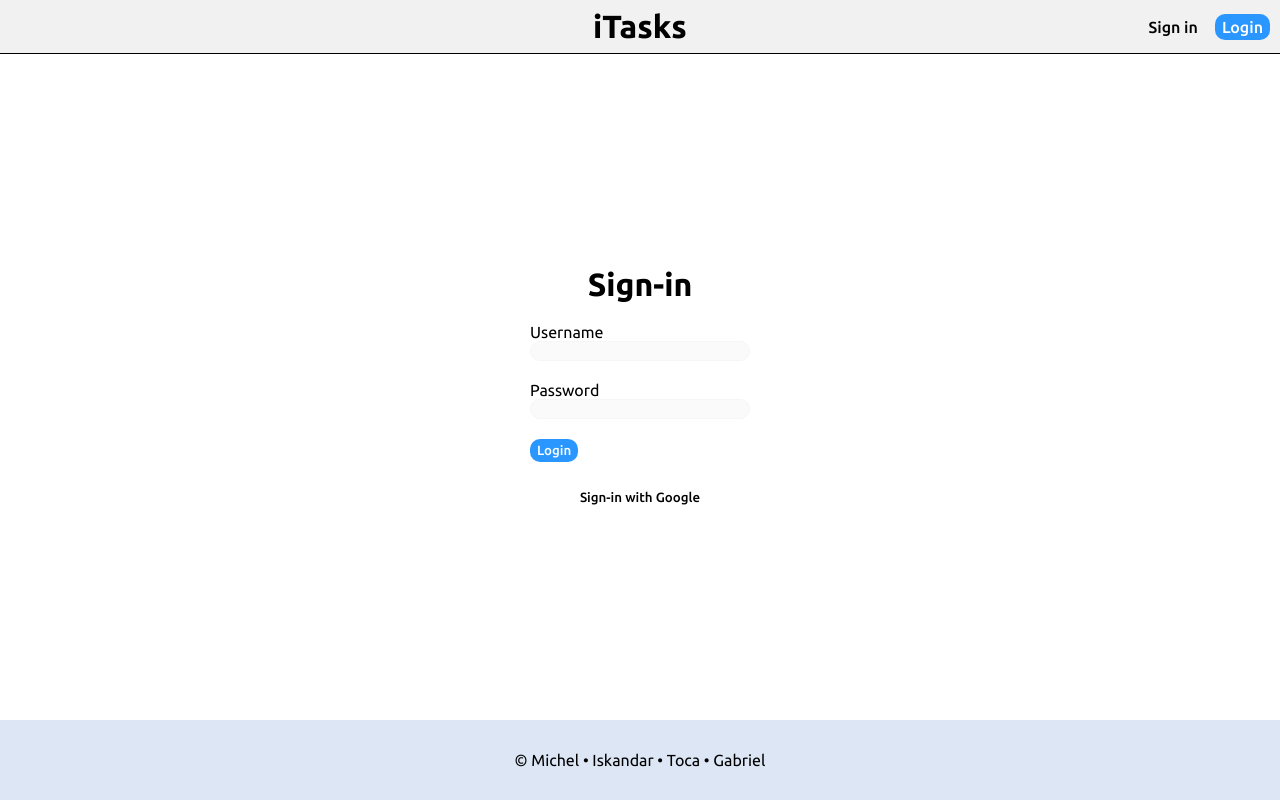
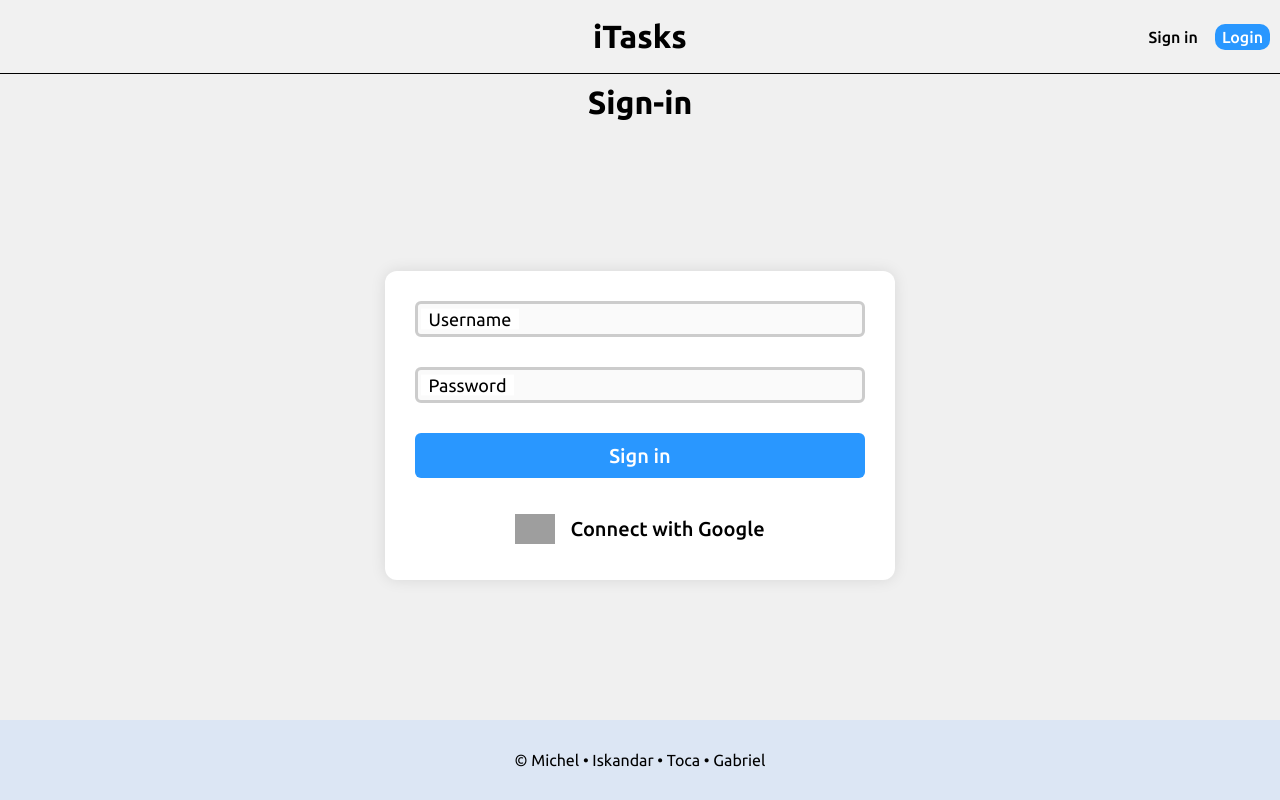
Before and after one commit to freshkii/iTask, a Flask app: page /sign-in in a window 1280 px wide. Run offline with Flask 3, Linux system fonts and the light colour scheme; some libraries are stand-ins or nearby versions; grey boxes are pictures that could not be loaded.

Commit message:
Style auth page

```diff
--- a/static/auth.css
+++ b/static/auth.css
@@ -1,33 +1,123 @@
 .provider-container {
   margin-top: 3vh;
 }
-
 #form {
   display: flex;
   align-items: center;
   justify-content: center;
   flex-direction: column;
+  height: 100%;
   position: relative;
-    animation: fade_in 0.3s;
+  animation: fade_in 1.3s;
+  zoom: 150%;
 }
 
-#form .container {
+body {
   display: flex;
-    align-items: flex-start;
-    flex-direction: column;
+  justify-content: center;
+  align-items: center;
+  height: 100vh;
+  margin: 0;
+  background-color: #f0f0f0;
 }
 
-#form .container p {
-    margin: 20px 0 0 0;
+.form-container {
+  background: #ffffff;
+  padding: 20px;
+  border-radius: 8px;
+  box-shadow: 0 0 10px rgba(0, 0, 0, 0.1);
 }
 
-#form .container .input {
-    display: flex;
-    flex-direction: column;
-    align-items: flex-start;
-    margin: 20px 0 0 0;
+.input-container {
+  position: relative;
+  width: 300px;
+  margin-bottom: 20px;
 }
 
-#form .container .button {
-    margin-top: 20px;
+input[type="text"],
+input[type="password"] {
+  width: 100%;
+  padding: 10px;
+  border: 2px solid #ccc;
+  border-radius: 4px;
+  outline: none;
+  transition:
+    border-color 0.3s ease,
+    box-shadow 0.3s ease;
 }
+
+input[type="text"]:focus,
+input[type="text"]:valid,
+input[type="password"]:focus,
+input[type="password"]:valid {
+  border-color: #007bff;
+  box-shadow: 0 0 5px rgba(0, 123, 255, 0.5);
+}
+
+.input-label {
+  position: absolute;
+  font-size: 12px;
+  top: 50%;
+  left: 10px;
+  transform: translate(-6px, -50%);
+  background: #ffffff;
+  padding: 0 5px;
+  transition:
+    top 0.3s ease,
+    font-size 0.3s ease,
+    transform 0.3s ease;
+  cursor: text;
+}
+
+input[type="text"]:focus + .input-label,
+input[type="text"]:valid + .input-label,
+input[type="password"]:focus + .input-label,
+input[type="password"]:valid + .input-label {
+  top: -5px;
+  font-size: 10px;
+  transform: translate(-5px);
+  color: #007bff;
+}
+
+.google-container {
+  position: relative;
+  width: 300px;
+  margin-bottom: 20px;
+}
+
+input[type="submit"] {
+  width: 100%;
+  padding: 7px;
+  border: none;
+  border-radius: 4px;
+  background-color: #007bff;
+  color: #ffffff;
+  cursor: pointer;
+  transition: background-color 0.3s ease;
+}
+
+.input[type="submit"]:hover {
+  background-color: #0056b3;
+}
+
+#firebase-sign-in {
+  background-color: #ffffff;
+  width: 100%;
+  border: none;
+  padding: 4px;
+  border-radius: 4px;
+  cursor: pointer;
+  transition: background-color 0.3s ease;
+  display: flex;
+  justify-content: center;
+  align-items: center;
+  gap: 10px;
+}
+
+#firebase-sign-in:hover {
+  background-color: #f0f0f0;
+}
+
+h1 {
+  padding: 10px;
+}
--- a/templates/auth.html
+++ b/templates/auth.html
@@ -1,55 +1,50 @@
-{% extends "layout.html" %}
-
-{% block title %}{% endblock title %}
-
-{% block styles %}
-<link rel="stylesheet" href="{{url_for('static', filename='auth.css')}}">
-{% endblock styles %}
-
-{% block scripts %}
-<script type="module" src="{{url_for('static', filename='googleAuth.js')}}"></script>
-<script>
-    function trylogin() {
-        const usernameInput = document.querySelector("input[name='username']");
-        const passwordInput = document.querySelector("input[name='password']");
-        if (usernameInput === null && username === undefined) {
-            throw new Error("Please provide a username")
-        }
-        if (passwordInput === null && password === undefined) {
-            throw new Error("Please provide a password")
-        }
-        login(usernameInput.value, passwordInput.value)
-    }
-    function trySignIn() {
-        const usernameInput = document.querySelector("input[name='username']");
-        const passwordInput = document.querySelector("input[name='password']");
-        if (usernameInput === null && username === undefined) {
-            throw new Error("Please provide a username")
-        }
-        if (passwordInput === null && password === undefined) {
-            throw new Error("Please provide a password")
-        }
-        signIn(usernameInput.value, passwordInput.value)
-    }
-</script>
-{% endblock scripts %}
-
-{% block content %}
-<h1>{% if operation == 'login' %}Login{% else%} Sign-in{% endif %}</h1>
+{% extends "layout.html" %} {% block title %}{% endblock title %} {% block
+styles %}
+<link rel="stylesheet" href="{{url_for('static', filename='auth.css')}}" />
+{% endblock styles %} {% block scripts %}
+<script
+  type="module"
+  src="{{url_for('static', filename='googleAuth.js')}}"
+></script>
+{% endblock scripts %} {% block content %}
+<body>
+<h1>{% if operation == 'login' %}Login{% else %}Sign-in{% endif %}</h1>
 {% if operation == 'login' %}
 <form id="form" onsubmit="trylogin(); return false;">
-{% else%}
-<form id="form" onsubmit="trySignIn(); return false;">
+  {% else%}
+  <form id="form" onsubmit="trySignIn(); return false;">
     {% endif %}
-    <div class="container">
-        <p>Username</p>
-        <input type="text" name="username" required>
-        <p>Password</p>
-        <input type="password" name="password" minlength="6" required>
-        <input class="button primary" type="submit" value="Login" name='submit'>
+    <div class="form-container">
+      <div class="input-container">
+        <input type="text" name="username" required />
+        <label for="username" class="input-label">Username</label>
+      </div>
+      <div class="input-container">
+        <input type="password" name="password" minlength="6" required />
+        <label for="password" class="input-label">Password</label>
+      </div>
+        <div class="google-container">
+            <input
+            class="button primary"
+            type="submit"
+            value="{% if operation == 'login' %}Login{% else%} Sign in {% endif %}"
+            name="submit"
+            id="{% if operation == 'login'%}'loginbutton'{%else%} 'signinbutton' {% endif %}"
+             />
+            </div>
+            <button type="button" id="firebase-sign-in">
+              <img
+                  src="https://www.pngall.com/wp-content/uploads/5/Google-G-Logo-PNG-Image.png"
+                  class="google-logo"
+                  width=""
+                  height="20"
+               />
+          Connect with Google
+        </button>
+      </div>
     </div>
+  </form>
+
+  {% endblock content %}
 </form>
-<div class="provider-container">
-    <button id="firebase-sign-in">{% if operation == 'login' %}Login{% else%} Sign-in{% endif %} with Google</button>
-</div>
-{% endblock content %}
+</body>
```
Also changed, not shown: static/auth.js (+68 -45 lines). Lines whose indentation alone changed are shown as unchanged.
